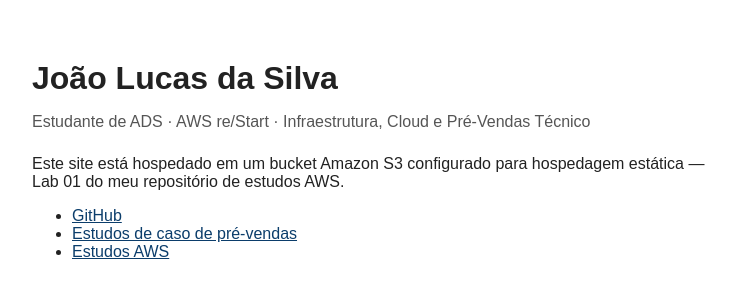
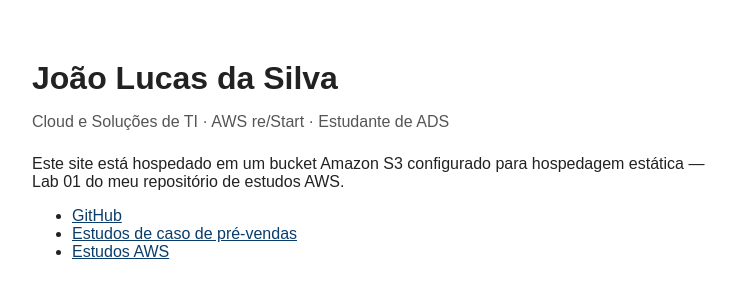
Before and after one commit to joaolucasxs/estudos-aws, a plain HTML site: page labs/lab-01-site-estatico-s3/index.html in a window 1280 px wide. Shown: the whole page, without its empty margins (258-994 px from the left). Drawn offline with Linux system fonts and the light colour scheme.

Commit message:
Update portfolio description and styling

```diff
--- a/labs/lab-01-site-estatico-s3/index.html
+++ b/labs/lab-01-site-estatico-s3/index.html
@@ -12,7 +12,7 @@
 </head>
 <body>
   <h1>João Lucas da Silva</h1>
-  <p class="sub">Estudante de ADS · AWS re/Start · Infraestrutura, Cloud e Pré-Vendas Técnico</p>
+  <p class="sub">Cloud e Soluções de TI · AWS re/Start · Estudante de ADS</p>
   <p>Este site está hospedado em um bucket Amazon S3 configurado para hospedagem estática — Lab 01 do meu repositório de estudos AWS.</p>
   <ul>
     <li><a href="https://github.com/joaolucasxs">GitHub</a></li>
```
